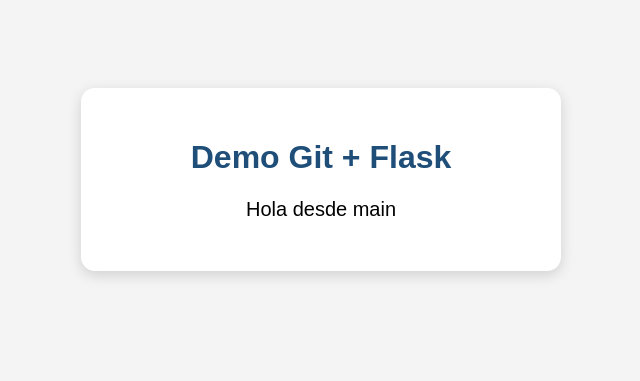
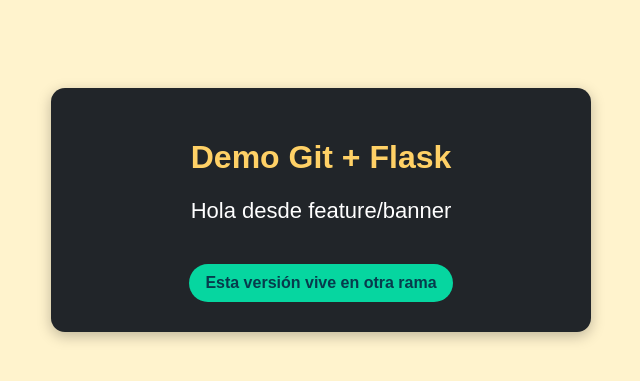
Before and after one commit to osalasc54-create/flask-git-demo, a Flask app: page / in a window 1280 px wide. Shown: the top 381 px of the page, without its empty margins (319-959 px from the left). Run offline with Flask 3, Linux system fonts and the light colour scheme.

Commit message:
2da opcion

```diff
--- a/app.py
+++ b/app.py
@@ -4,7 +4,12 @@ app = Flask(__name__)
 
 @app.route("/")
 def home():
-    return render_template("index.html", titulo="Demo Git + Flask", mensaje="Hola desde main")
+    return render_template(
+        "index.html",
+        titulo="Demo Git + Flask",
+        mensaje="Hola desde feature/banner",
+        subtitulo="Esta versión vive en otra rama"
+    )
 
 if __name__ == "__main__":
     app.run(debug=True, port=5050)
--- a/templates/index.html
+++ b/templates/index.html
@@ -6,26 +6,37 @@
     <style>
         body {
             font-family: Arial, sans-serif;
-            background-color: #f4f4f4;
+            background-color: #fff3cd;
             text-align: center;
             padding-top: 80px;
         }
         .card {
-            width: 420px;
+            width: 480px;
             margin: auto;
-            background: white;
+            background: #212529;
+            color: white;
             padding: 30px;
             border-radius: 14px;
-            box-shadow: 0 4px 14px rgba(0,0,0,0.15);
+            box-shadow: 0 4px 14px rgba(0,0,0,0.25);
         }
-        h1 { color: #1f4e79; }
-        p  { font-size: 20px; }
+        h1 { color: #ffd166; }
+        p  { font-size: 22px; }
+        .tag {
+            margin-top: 18px;
+            display: inline-block;
+            padding: 10px 16px;
+            background: #06d6a0;
+            color: #073b4c;
+            border-radius: 999px;
+            font-weight: bold;
+        }
     </style>
 </head>
 <body>
     <div class="card">
         <h1>{{ titulo }}</h1>
         <p>{{ mensaje }}</p>
+        <div class="tag">{{ subtitulo }}</div>
     </div>
 </body>
 </html>
```
